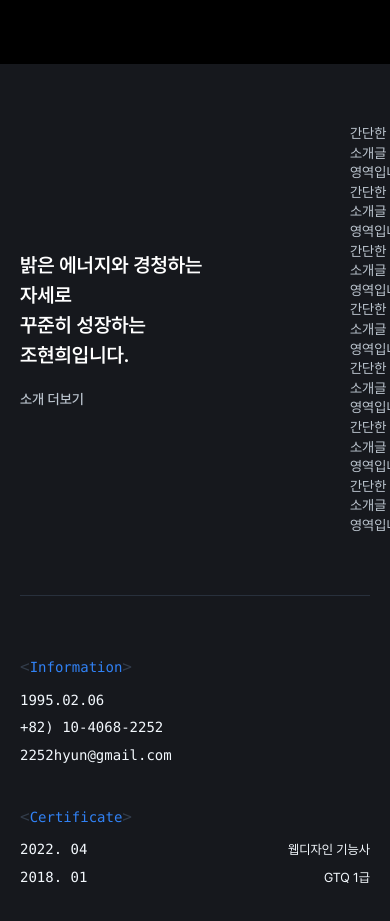
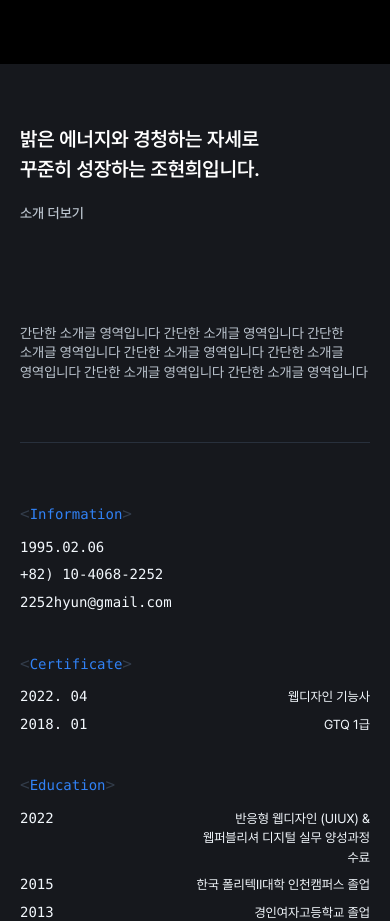
Before and after one commit to johyuni/johyuni.github.io, a React (Create React App) app: page / in a window 390 px wide. Shown: the part 780-1701 px from the top of the page. Built offline with nearby package versions, Linux system fonts and the light colour scheme.

Commit message:
수정  : 미디어쿼리

```diff
--- a/src/assets/styles/pages/_profile.scss
+++ b/src/assets/styles/pages/_profile.scss
@@ -165,4 +165,15 @@
       }
     }
   }
+
+  @media screen and (max-width: 768px) {
+    .main__content {
+      .txt {
+        flex-direction: column;
+        &__header {
+          width: 100%;
+        }
+      }
+    }
+  }
 }
```
